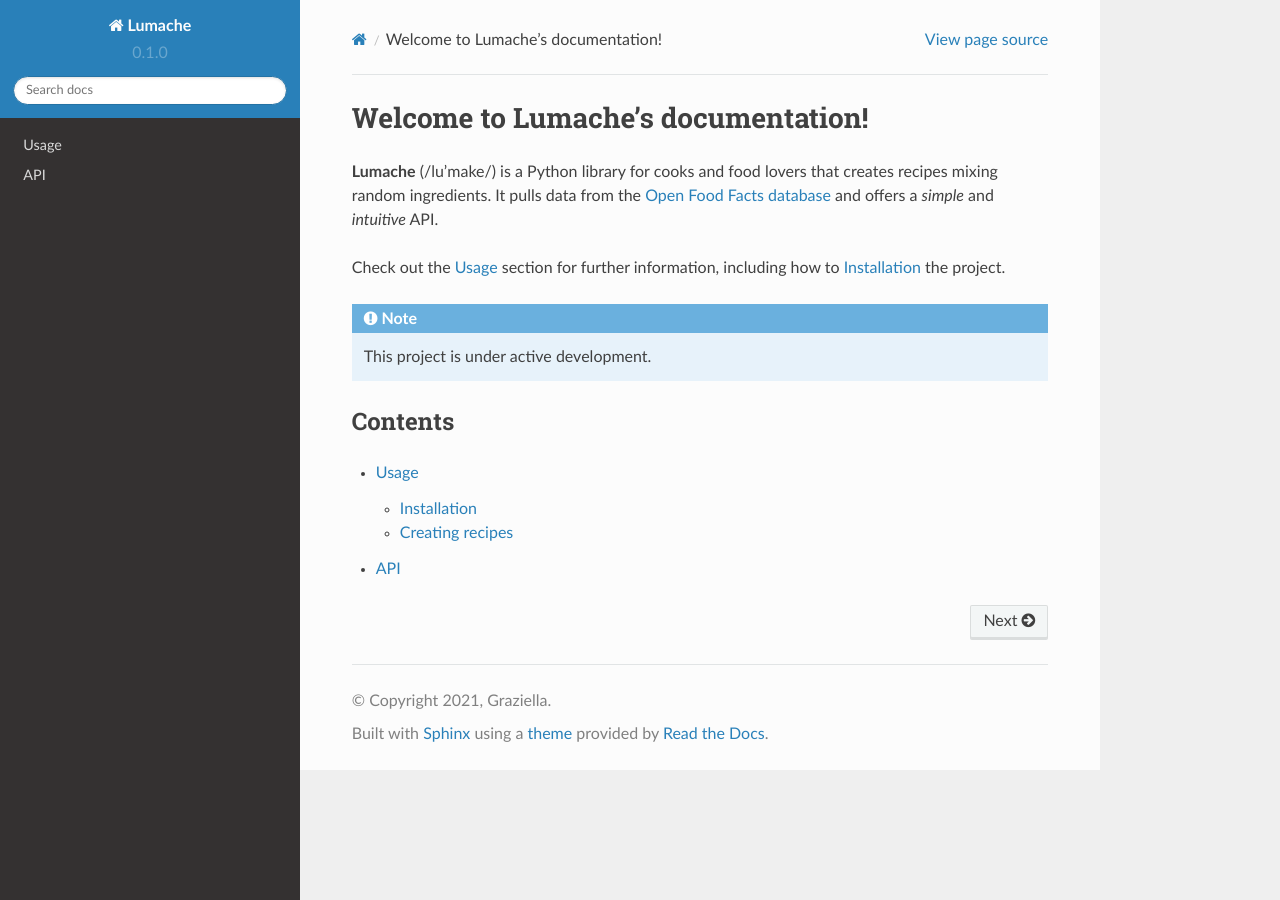
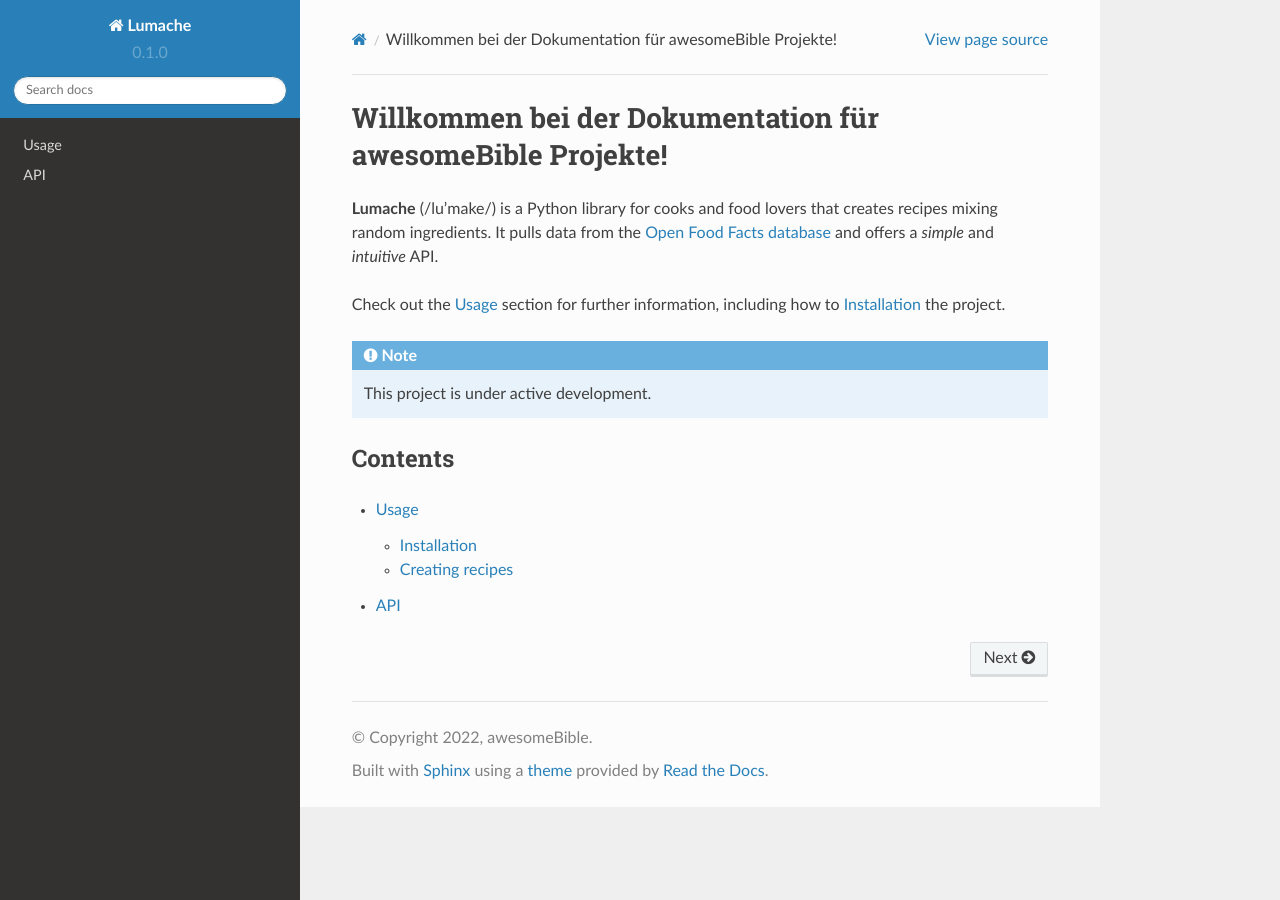
Before and after one commit to awesomebible/docs, a Sphinx documentation site: the page built from docs/source/index.rst, in a window 1280 px wide. Built offline with Sphinx 7.4.7 and the Read the Docs theme 2.0.0, drawn with Linux system fonts in a browser that asks for light colours.

Commit message:
Konfiguration i guess

```diff
--- a/docs/source/conf.py
+++ b/docs/source/conf.py
@@ -3,8 +3,8 @@
 # -- Project information
 
 project = 'Lumache'
-copyright = '2021, Graziella'
-author = 'Graziella'
+copyright = '2022, awesomeBible'
+author = 'awesomeBible'
 
 release = '0.1'
 version = '0.1.0'
--- a/docs/source/index.rst
+++ b/docs/source/index.rst
@@ -1,4 +1,4 @@
-Welcome to Lumache's documentation!
+Willkommen bei der Dokumentation für awesomeBible Projekte!
 ===================================
 
 **Lumache** (/lu'make/) is a Python library for cooks and food lovers
--- a/pyproject.toml
+++ b/pyproject.toml
@@ -3,6 +3,6 @@
 build-backend = "flit_core.buildapi"
 
 [project]
-name = "lumache"
-authors = [{name = "Graziella", email = "graziella@lumache"}]
+name = "awesomebible-docs"
+authors = [{name = "awesomeBible", email = "hi@awesomeBible.de"}]
 dynamic = ["version", "description"]
```
Also changed, not shown: README.rst (+1 -8 lines).
